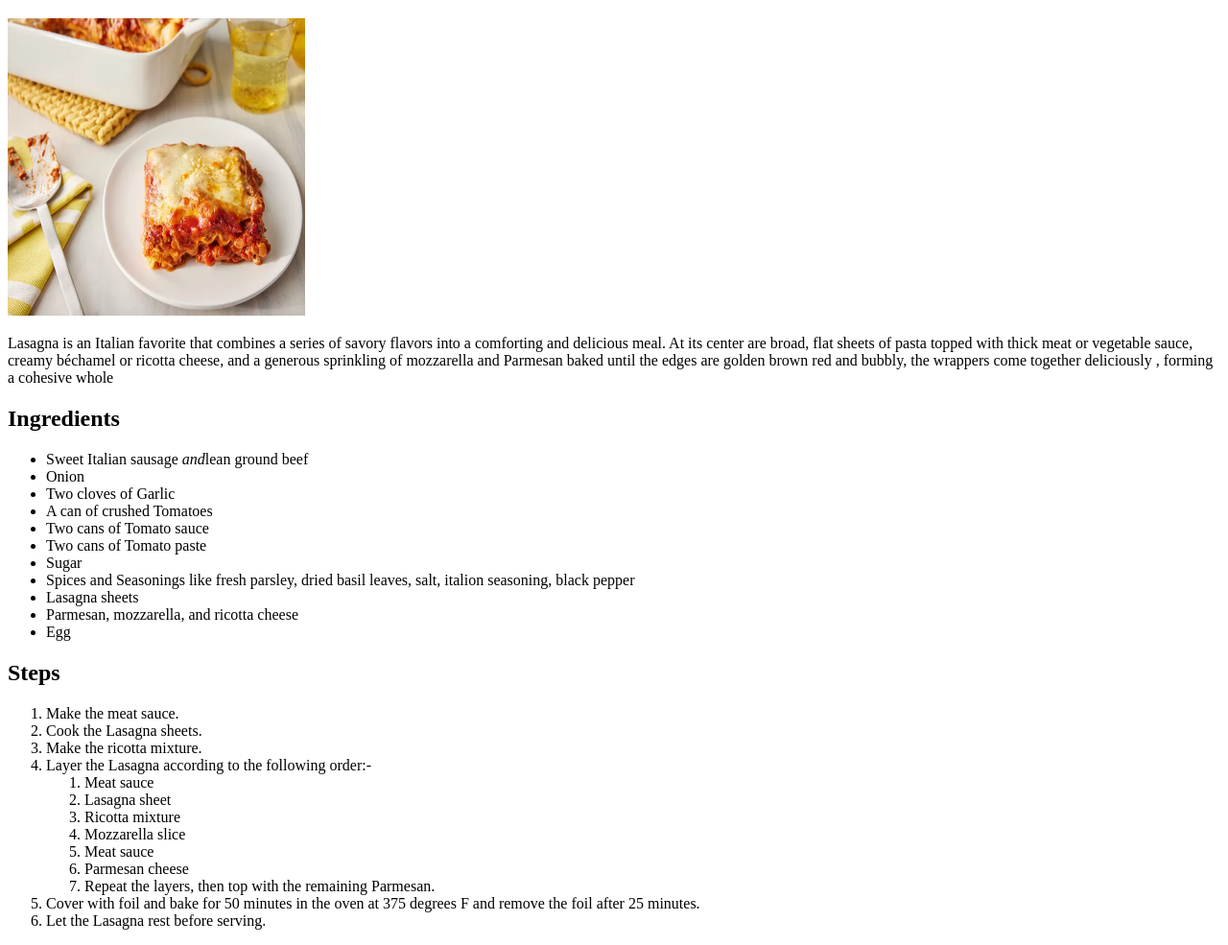
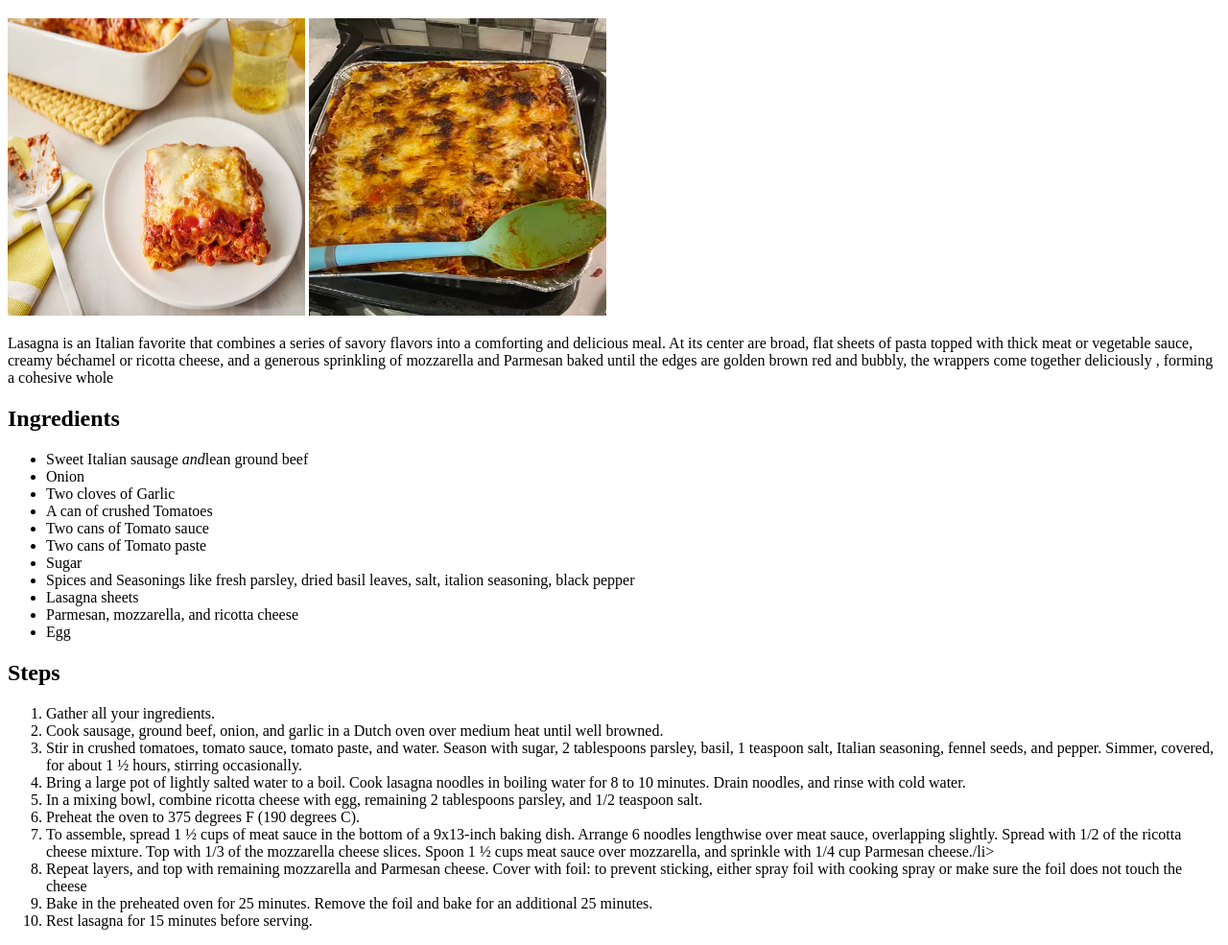
Before and after one commit to Aparnesh-07/odin-recipes, a plain HTML site: page lasagna.html in a window 1280 px wide. Shown: the part 61-1046 px from the top of the page at 96% size. Drawn offline with Linux system fonts and the light colour scheme.

Commit message:
Updated the Lasagna Recipe

```diff
--- a/lasagna.html
+++ b/lasagna.html
@@ -8,6 +8,7 @@
     <body>
         <h1>Lasagna</h1>
         <img src="../odin-recipes/images/Lasagna.jpg" alt="Lasagna image" height="310" width="310">
+        <img src="../odin-recipes/images/Lasagna 2.png" alt="Lasagna image" height="310" width="310">
         <p>Lasagna is an Italian favorite that combines a series of savory flavors into a comforting and delicious meal. At its center are broad, flat sheets of pasta topped with thick meat or vegetable sauce, creamy béchamel or ricotta cheese, and a generous sprinkling of mozzarella and Parmesan baked until the edges are golden brown red and bubbly, the wrappers come together deliciously , forming a cohesive whole</p>
         <h2>Ingredients</h2>
         <ul>
@@ -25,21 +26,16 @@
         </ul>
         <h2>Steps</h2>
         <ol>
-            <li>Make the meat sauce.</li>
-            <li>Cook the Lasagna sheets.</li>
-            <li>Make the ricotta mixture.</li>
-            <li>Layer the Lasagna according to the following order:-</li>
-            <ol>
-                <li>Meat sauce</li>
-                <li>Lasagna sheet</li>
-                <li>Ricotta mixture</li>
-                <li>Mozzarella slice</li>
-                <li>Meat sauce</li>
-                <li>Parmesan cheese</li>
-                <li>Repeat the layers, then top with the remaining Parmesan.</li>
-            </ol>
-            <li>Cover with foil and bake for 50 minutes in the oven at 375 degrees F and remove the foil after 25 minutes.</li>
-            <li>Let the Lasagna rest before serving.</li>
+            <li>Gather all your ingredients.</li>
+            <li>Cook sausage, ground beef, onion, and garlic in a Dutch oven over medium heat until well browned.</li>
+            <li>Stir in crushed tomatoes, tomato sauce, tomato paste, and water. Season with sugar, 2 tablespoons parsley, basil, 1 teaspoon salt, Italian seasoning, fennel seeds, and pepper. Simmer, covered, for about 1 ½ hours, stirring occasionally.
+            <li>Bring a large pot of lightly salted water to a boil. Cook lasagna noodles in boiling water for 8 to 10 minutes. Drain noodles, and rinse with cold water.</li>
+            <li>In a mixing bowl, combine ricotta cheese with egg, remaining 2 tablespoons parsley, and 1/2 teaspoon salt.</li>
+            <li>Preheat the oven to 375 degrees F (190 degrees C).</li>
+            <li>To assemble, spread 1 ½ cups of meat sauce in the bottom of a 9x13-inch baking dish. Arrange 6 noodles lengthwise over meat sauce, overlapping slightly. Spread with 1/2 of the ricotta cheese mixture. Top with 1/3 of the mozzarella cheese slices. Spoon 1 ½ cups meat sauce over mozzarella, and sprinkle with 1/4 cup Parmesan cheese./li>
+            <li>Repeat layers, and top with remaining mozzarella and Parmesan cheese. Cover with foil: to prevent sticking, either spray foil with cooking spray or make sure the foil does not touch the cheese</li>
+            <li>Bake in the preheated oven for 25 minutes. Remove the foil and bake for an additional 25 minutes.</li>
+            <li>Rest lasagna for 15 minutes before serving.</li>
         </ol>
     </body>
 </html>
```
Also changed, not shown: images/Lasagna 2.png (added).
